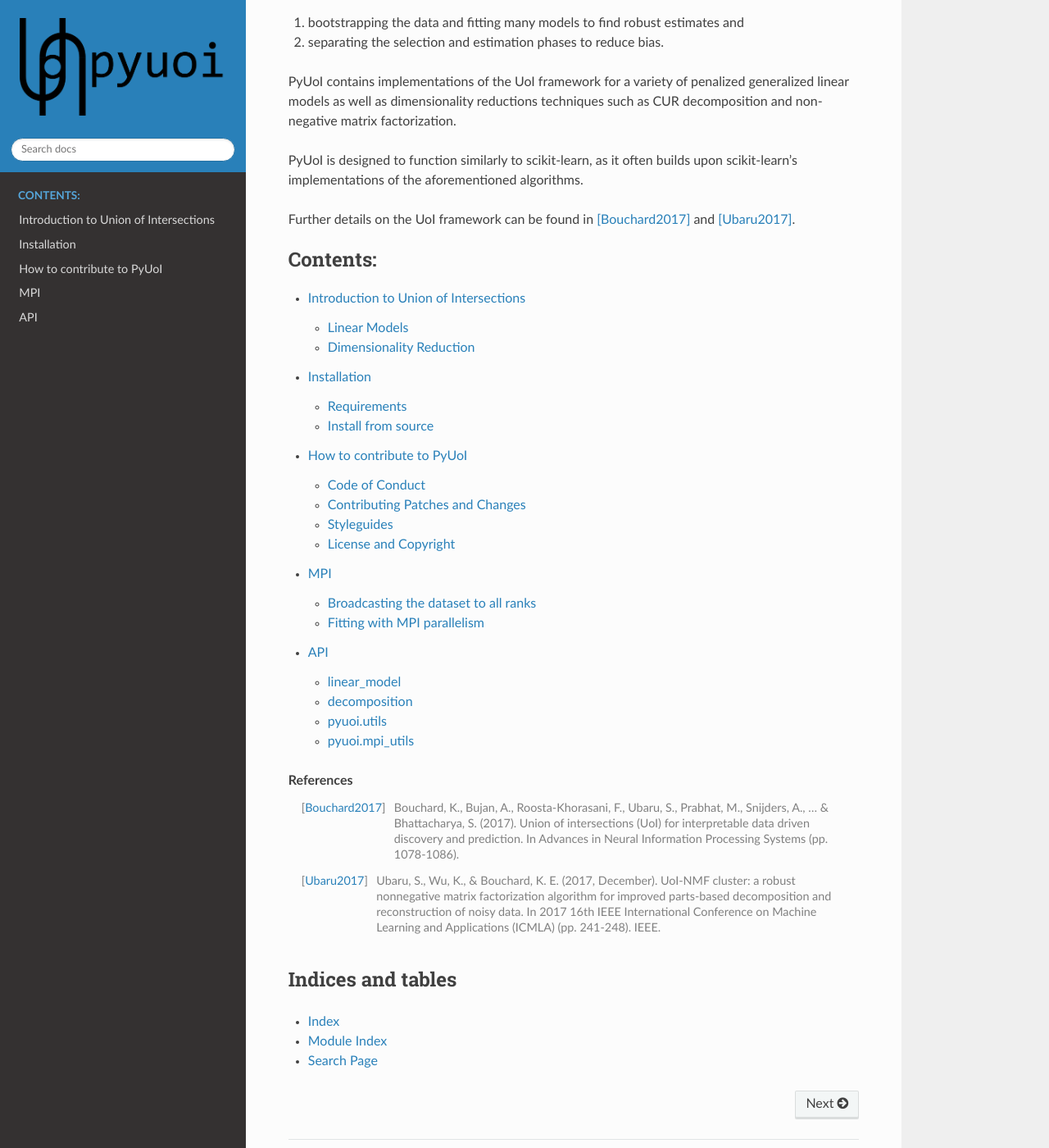
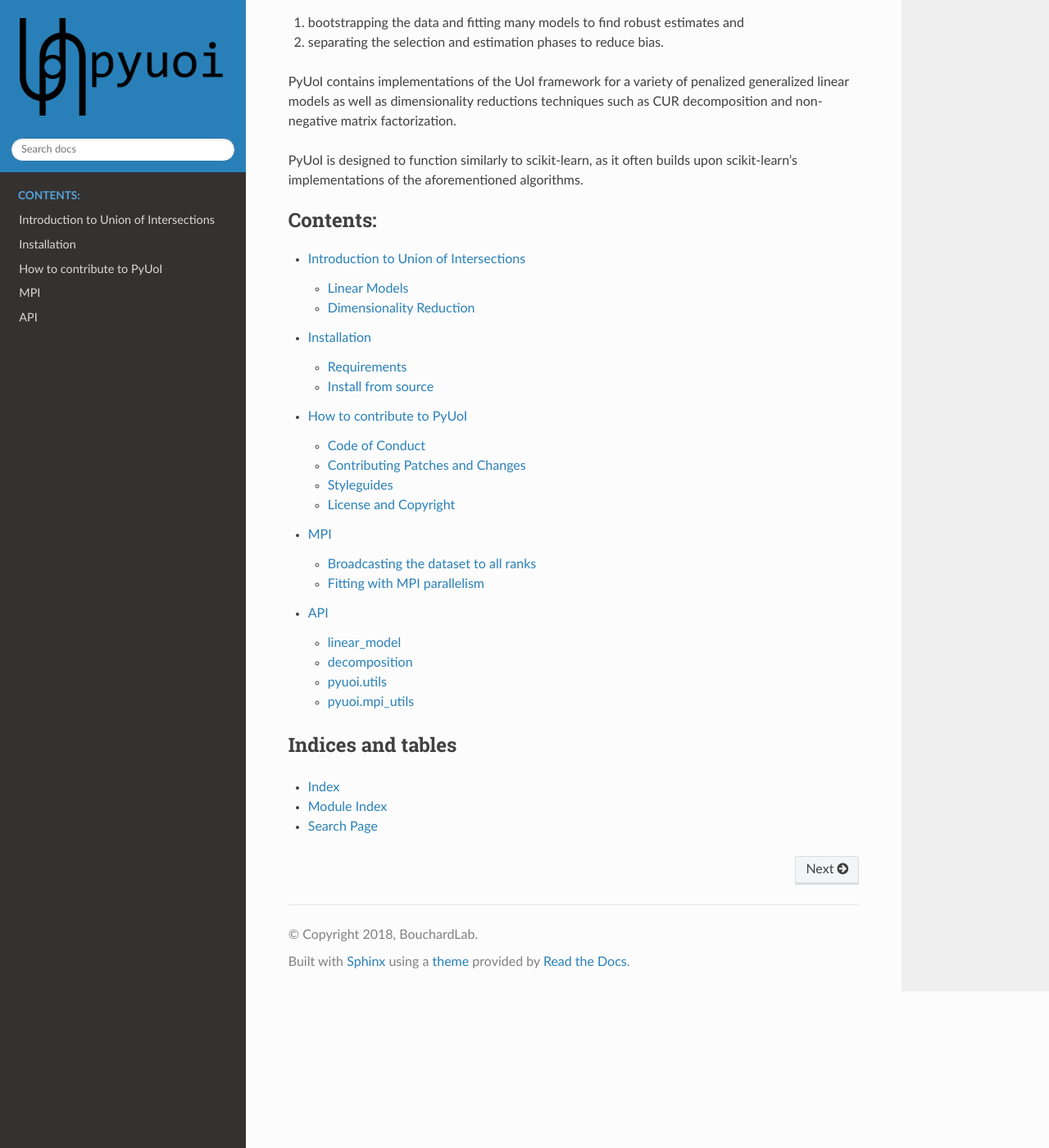
Before and after one commit to BouchardLab/pyuoi, a Sphinx documentation site: the page built from docs/source/index.rst, in a window 1280 px wide and 1400 px high, scrolled down 277 px. Shown: the whole window at 82% size. Built offline with Sphinx 7.4.7 and the Read the Docs theme 2.0.0, drawn with Linux system fonts in a browser that asks for light colours; pages that are not in the unit, such as notebooks, are missing from menus.

Commit message:
Update index.rst

```diff
--- a/docs/source/index.rst
+++ b/docs/source/index.rst
@@ -19,9 +19,6 @@ as CUR decomposition and non-negative matrix factorization.
 PyUoI is designed to function similarly to scikit-learn, as it often builds
 upon scikit-learn's implementations of the aforementioned algorithms.
 
-Further details on the UoI framework can be found in [Bouchard2017]_ and
-[Ubaru2017]_.
-
 .. toctree::
    :maxdepth: 2
    :caption: Contents:
@@ -33,20 +30,6 @@ Further details on the UoI framework can be found in [Bouchard2017]_ and
    mpi
    api
 
-.. rubric:: References
-
-.. [Bouchard2017] Bouchard, K., Bujan, A., Roosta-Khorasani, F., Ubaru, S.,
-    Prabhat, M., Snijders, A., ... & Bhattacharya, S. (2017). Union of
-    intersections (UoI) for interpretable data driven discovery and
-    prediction. In Advances in Neural Information Processing
-    Systems (pp. 1078-1086).
-
-.. [Ubaru2017] Ubaru, S., Wu, K., & Bouchard, K. E. (2017, December). UoI-NMF
-    cluster: a robust nonnegative matrix factorization algorithm for improved
-    parts-based decomposition and reconstruction of noisy data. In 2017 16th
-    IEEE International Conference on Machine Learning and Applications (ICMLA)
-    (pp. 241-248). IEEE.
-
 
 Indices and tables
 ------------------
```
